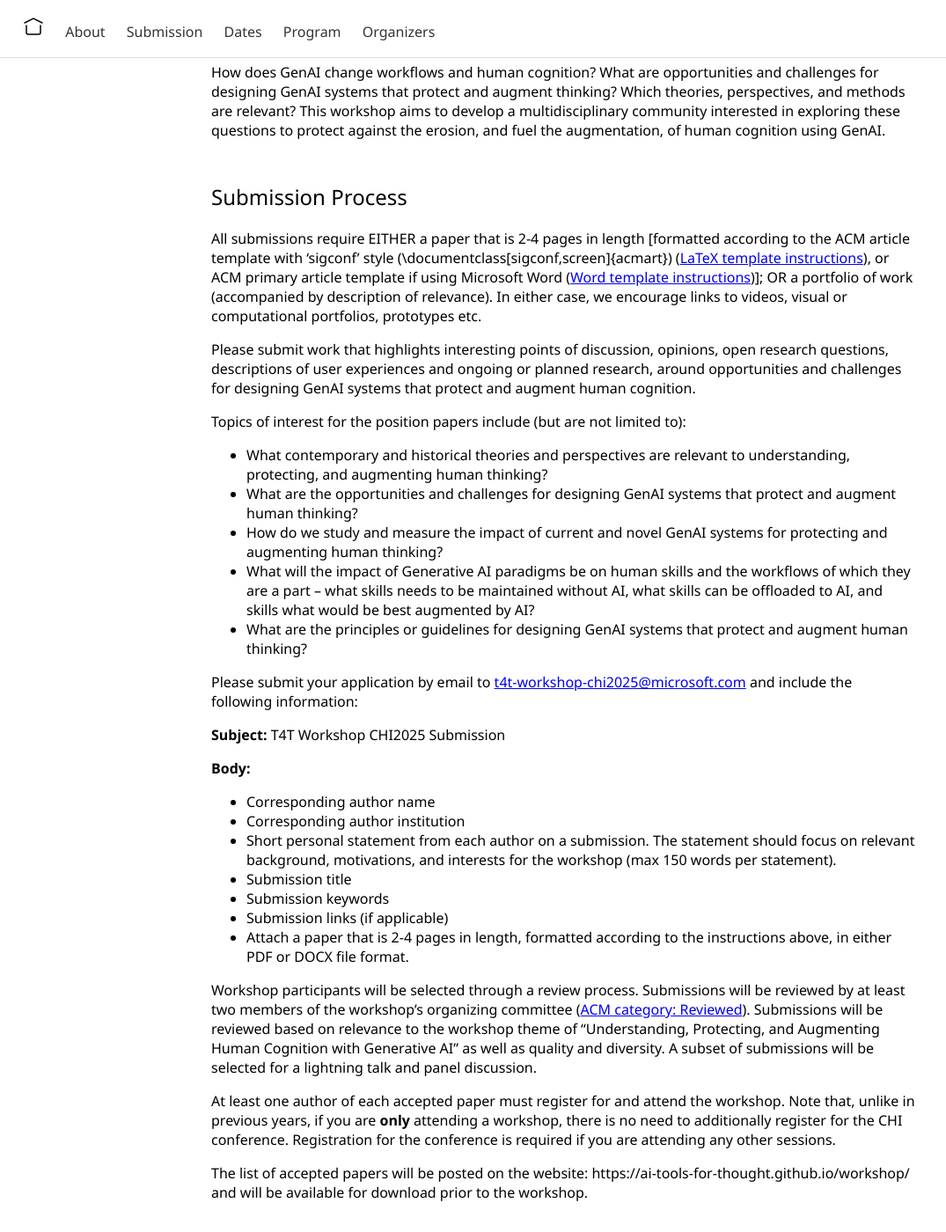
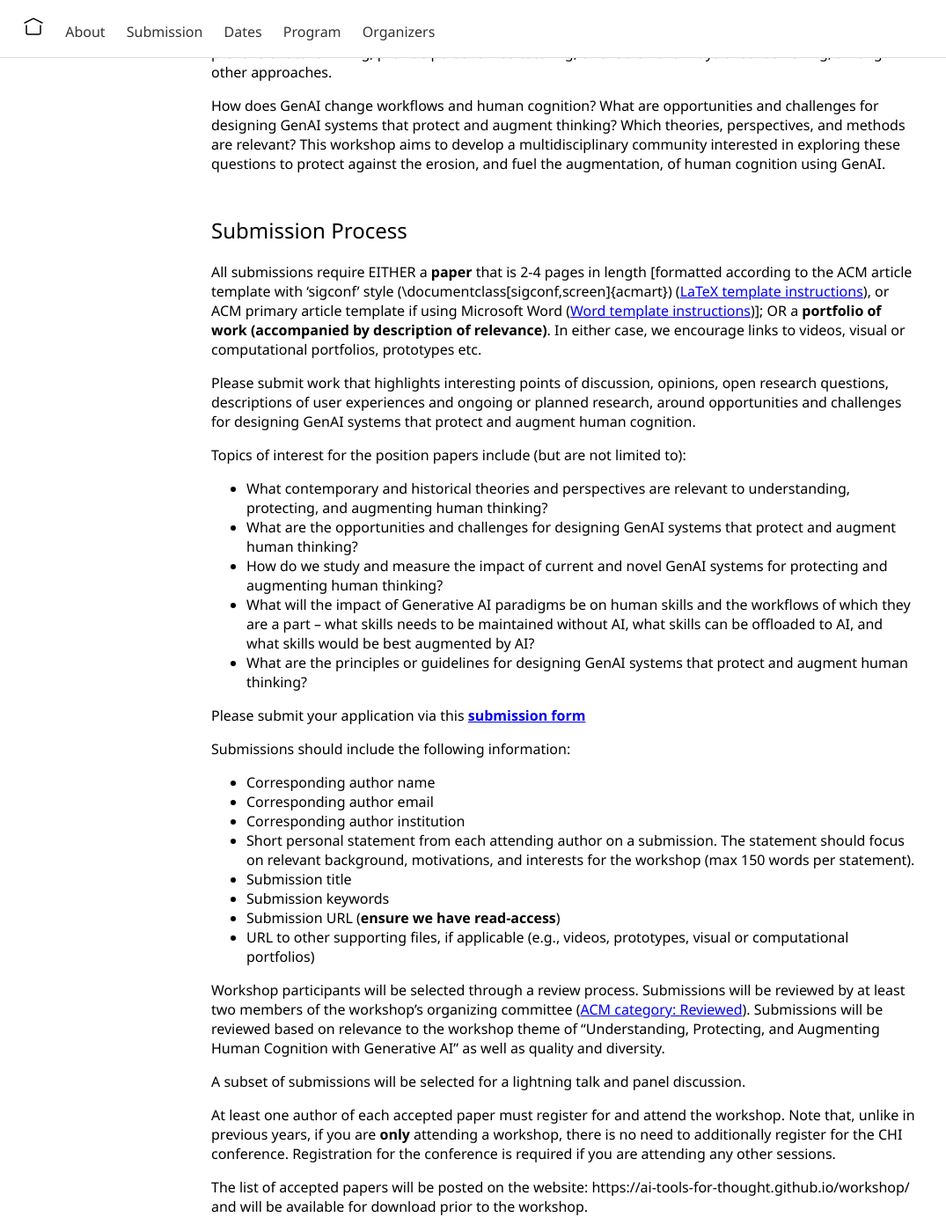
Before and after one commit to ai-tools-for-thought/workshop, a Jekyll site: the page built from index.md, in a window 1280 px wide and 1400 px high, scrolled down 745 px. Shown: the whole window at 88% size, without its empty margins (0-1075 px from the left). Built offline with Jekyll 4.4.1, drawn with Linux system fonts in a browser that asks for light colours; some of the changed text lies outside the part shown.

Commit message:
Adding form and other small tweaks

```diff
--- a/index.md
+++ b/index.md
@@ -4,9 +4,11 @@
 banner_image: "/assets/images/banner.png"
 ---
 
-# Call for Participation in a CHI2025 Workshop on Tools for Thought {#home}
+# CHI2025 Workshop on Tools for Thought: Call for Participation {#home}
 
 _Research and Design for Understanding, Protecting, and Augmenting Human Cognition with Generative AI_
+
+Saturday, April 26, 2025 — Yokohama, Japan
 
 <div class="banner">
     <img src="{{ '/assets/images/banner2.png' | relative_url }}" alt="Workshop Banner" class="hero-image" />
@@ -20,7 +22,7 @@
 
 ## Submission Process {#submission}
 
-All submissions require EITHER a paper that is 2-4 pages in length [formatted according to the ACM article template with ‘sigconf’ style (\documentclass[sigconf,screen]{acmart}) ([LaTeX template instructions](https://authors.acm.org/proceedings/production-information/preparing-your-article-with-latex)), or ACM primary article template if using Microsoft Word ([Word template instructions](https://authors.acm.org/proceedings/production-information/preparing-your-article-with-microsoft-word))]; OR a portfolio of work (accompanied by description of relevance). In either case, we encourage links to videos, visual or computational portfolios, prototypes etc.
+All submissions require EITHER a **paper** that is 2-4 pages in length [formatted according to the ACM article template with ‘sigconf’ style (\documentclass[sigconf,screen]{acmart}) ([LaTeX template instructions](https://authors.acm.org/proceedings/production-information/preparing-your-article-with-latex)), or ACM primary article template if using Microsoft Word ([Word template instructions](https://authors.acm.org/proceedings/production-information/preparing-your-article-with-microsoft-word))]; OR a **portfolio of work (accompanied by description of relevance)**. In either case, we encourage links to videos, visual or computational portfolios, prototypes etc.
 
 Please submit work that highlights interesting points of discussion, opinions, open research questions, descriptions of user experiences and ongoing or planned research, around opportunities and challenges for designing GenAI systems that protect and augment human cognition.
 
@@ -29,23 +31,25 @@
 - What contemporary and historical theories and perspectives are relevant to understanding, protecting, and augmenting human thinking?
 - What are the opportunities and challenges for designing GenAI systems that protect and augment human thinking?
 - How do we study and measure the impact of current and novel GenAI systems for protecting and augmenting human thinking?
-- What will the impact of Generative AI paradigms be on human skills and the workflows of which they are a part – what skills needs to be maintained without AI, what skills can be offloaded to AI, and skills what would be best augmented by AI?
+- What will the impact of Generative AI paradigms be on human skills and the workflows of which they are a part – what skills needs to be maintained without AI, what skills can be offloaded to AI, and what skills would be best augmented by AI?
 - What are the principles or guidelines for designing GenAI systems that protect and augment human thinking?
 
-Please submit your application by email to [t4t-workshop-chi2025@microsoft.com](mailto:t4t-workshop-chi2025@microsoft.com) and include the following information:
+Please submit your application via this **[submission form](https://forms.office.com/r/CahyHpHDEB)**
 
-**Subject:** T4T Workshop CHI2025 Submission
+Submissions should include the following information:
 
-**Body:**
 - Corresponding author name
+- Corresponding author email
 - Corresponding author institution
-- Short personal statement from each author on a submission. The statement should focus on relevant background, motivations, and interests for the workshop (max 150 words per statement).
+- Short personal statement from each attending author on a submission. The statement should focus on relevant background, motivations, and interests for the workshop (max 150 words per statement).
 - Submission title
 - Submission keywords
-- Submission links (if applicable)
-- Attach a paper that is 2-4 pages in length, formatted according to the instructions above, in either PDF or DOCX file format.
+- Submission URL (**ensure we have read-access**)
+- URL to other supporting files, if applicable (e.g., videos, prototypes, visual or computational portfolios)
 
-Workshop participants will be selected through a review process. Submissions will be reviewed by at least two members of the workshop’s organizing committee ([ACM category: Reviewed](https://www.acm.org/publications/policies/pre-publication-evaluation)). Submissions will be reviewed based on relevance to the workshop theme of "Understanding, Protecting, and Augmenting Human Cognition with Generative AI" as well as quality and diversity. A subset of submissions will be selected for a lightning talk and panel discussion.
+Workshop participants will be selected through a review process. Submissions will be reviewed by at least two members of the workshop’s organizing committee ([ACM category: Reviewed](https://www.acm.org/publications/policies/pre-publication-evaluation)). Submissions will be reviewed based on relevance to the workshop theme of "Understanding, Protecting, and Augmenting Human Cognition with Generative AI" as well as quality and diversity.
+
+A subset of submissions will be selected for a lightning talk and panel discussion.
 
 At least one author of each accepted paper must register for and attend the workshop. Note that, unlike in previous years, if you are **only** attending a workshop, there is no need to additionally register for the CHI conference. Registration for the conference is required if you are attending any other sessions.
 
```
Also changed, not shown: other parts of index.md (+1 -1 lines).
